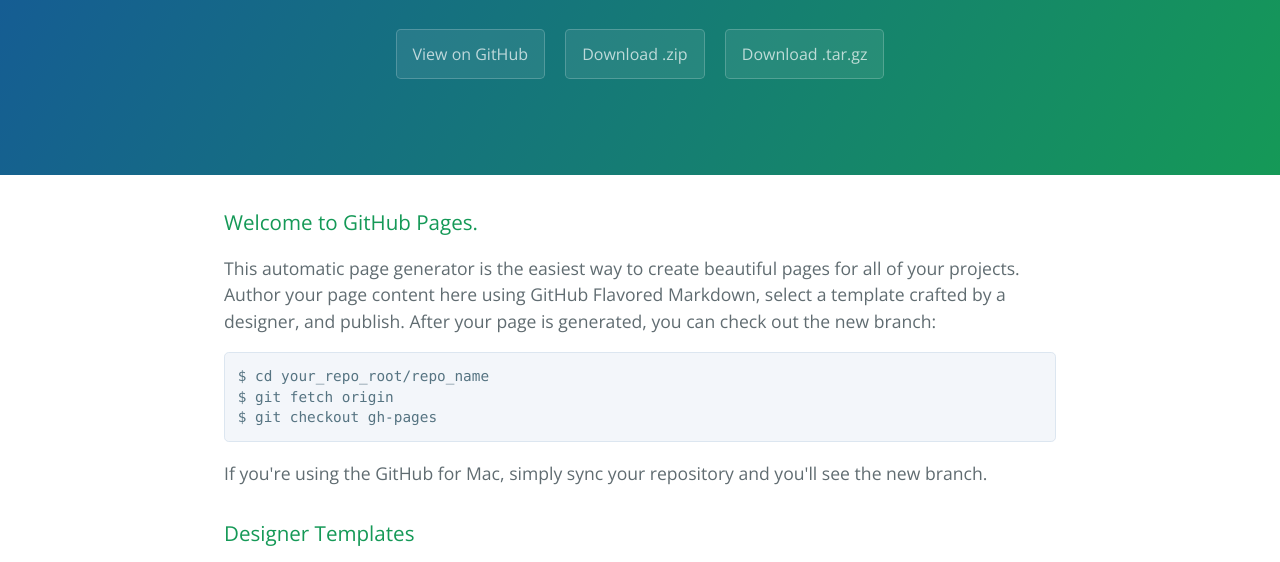
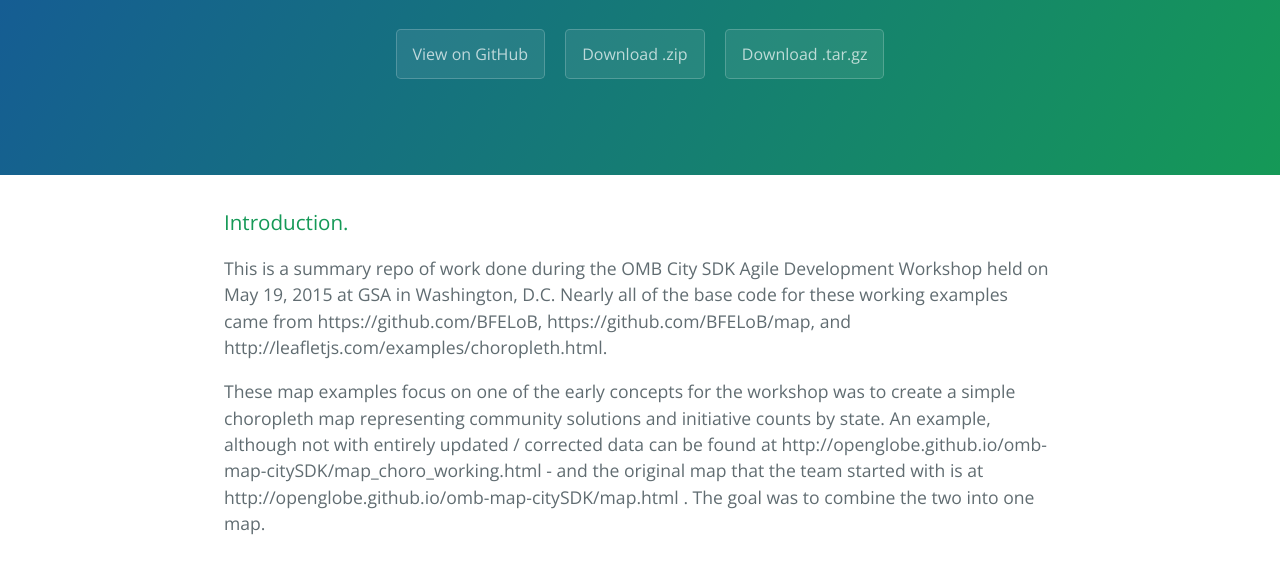
Before and after one commit to OpenGlobe/omb-map-citySDK, a plain HTML site: page index.html in a window 1280 px wide. Shown: the part 238-800 px from the top of the page. Drawn offline with nearby package versions, Linux system fonts and the light colour scheme.

Commit message:
edited index.html

```diff
--- a/index.html
+++ b/index.html
@@ -20,17 +20,20 @@
 
     <section class="main-content">
       <h3>
-<a id="welcome-to-github-pages" class="anchor" href="#welcome-to-github-pages" aria-hidden="true"><span class="octicon octicon-link"></span></a>Welcome to GitHub Pages.</h3>
+<a id="welcome-to-github-pages" class="anchor" href="#welcome-to-github-pages" aria-hidden="true"><span class="octicon octicon-link"></span></a>Introduction.</h3>
 
-<p>This automatic page generator is the easiest way to create beautiful pages for all of your projects. Author your page content here using GitHub Flavored Markdown, select a template crafted by a designer, and publish. After your page is generated, you can check out the new branch:</p>
+<p>This is a summary repo of work done during the OMB City SDK Agile Development Workshop held on May 19, 2015 at GSA in Washington, D.C.  Nearly all of the base code for these working examples came from https://github.com/BFELoB,  https://github.com/BFELoB/map, and http://leafletjs.com/examples/choropleth.html.  </p>
 
+<!--
 <pre><code>$ cd your_repo_root/repo_name
 $ git fetch origin
 $ git checkout gh-pages
 </code></pre>
+-->
 
-<p>If you're using the GitHub for Mac, simply sync your repository and you'll see the new branch.</p>
+<p>These map examples focus on one of the early concepts for the workshop was to create a simple choropleth map representing community solutions and initiative counts by state.  An example, although not with entirely updated / corrected data can be found at http://openglobe.github.io/omb-map-citySDK/map_choro_working.html - and the original map that the team started with is at http://openglobe.github.io/omb-map-citySDK/map.html .  The goal was to combine the two into one map.</p>
 
+        <!--
 <h3>
 <a id="designer-templates" class="anchor" href="#designer-templates" aria-hidden="true"><span class="octicon octicon-link"></span></a>Designer Templates</h3>
 
@@ -50,6 +53,7 @@ $ git checkout gh-pages
 <a id="support-or-contact" class="anchor" href="#support-or-contact" aria-hidden="true"><span class="octicon octicon-link"></span></a>Support or Contact</h3>
 
 <p>Having trouble with Pages? Check out the documentation at <a href="https://help.github.com/pages">https://help.github.com/pages</a> or contact <a href="mailto:support@github.com">support@github.com</a> and we’ll help you sort it out.</p>
+        -->
 
       <footer class="site-footer">
         <span class="site-footer-owner"><a href="https://github.com/OpenGlobe/omb-map-citySDK">Omb-map-citysdk</a> is maintained by <a href="https://github.com/OpenGlobe">OpenGlobe</a>.</span>
```
